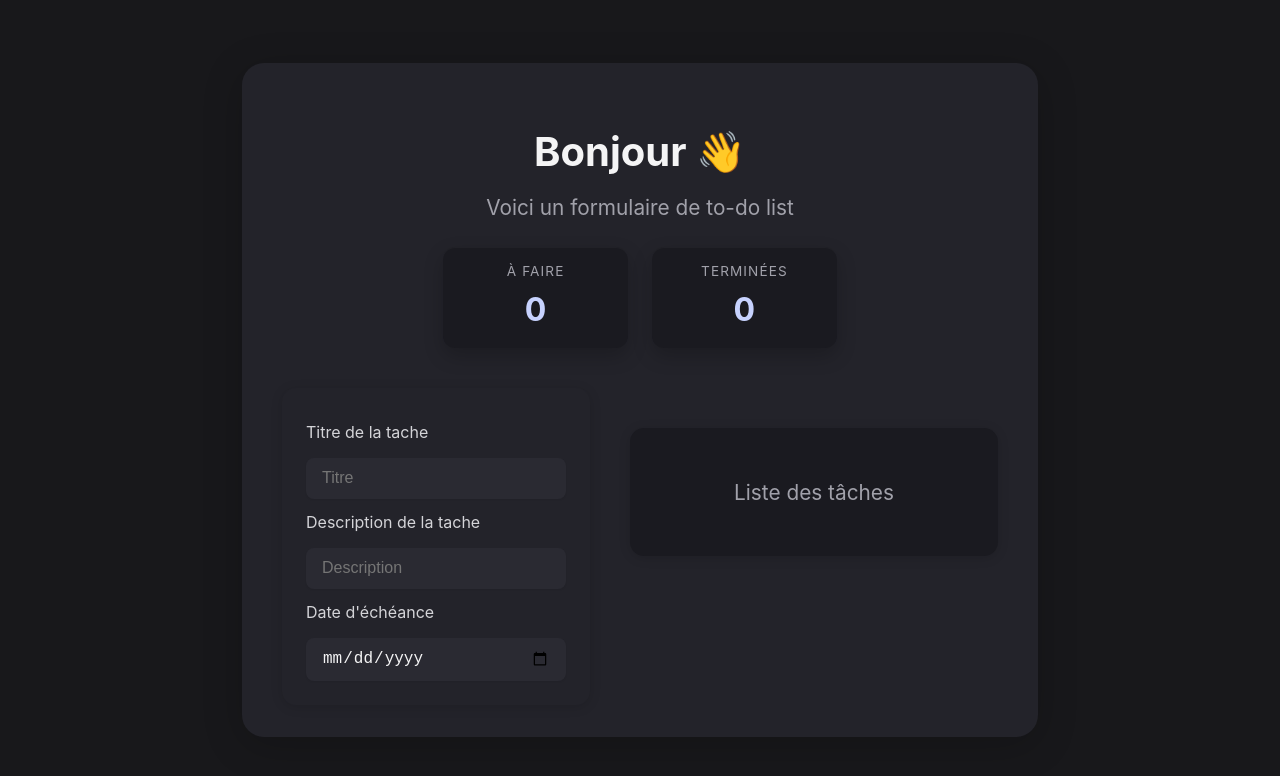
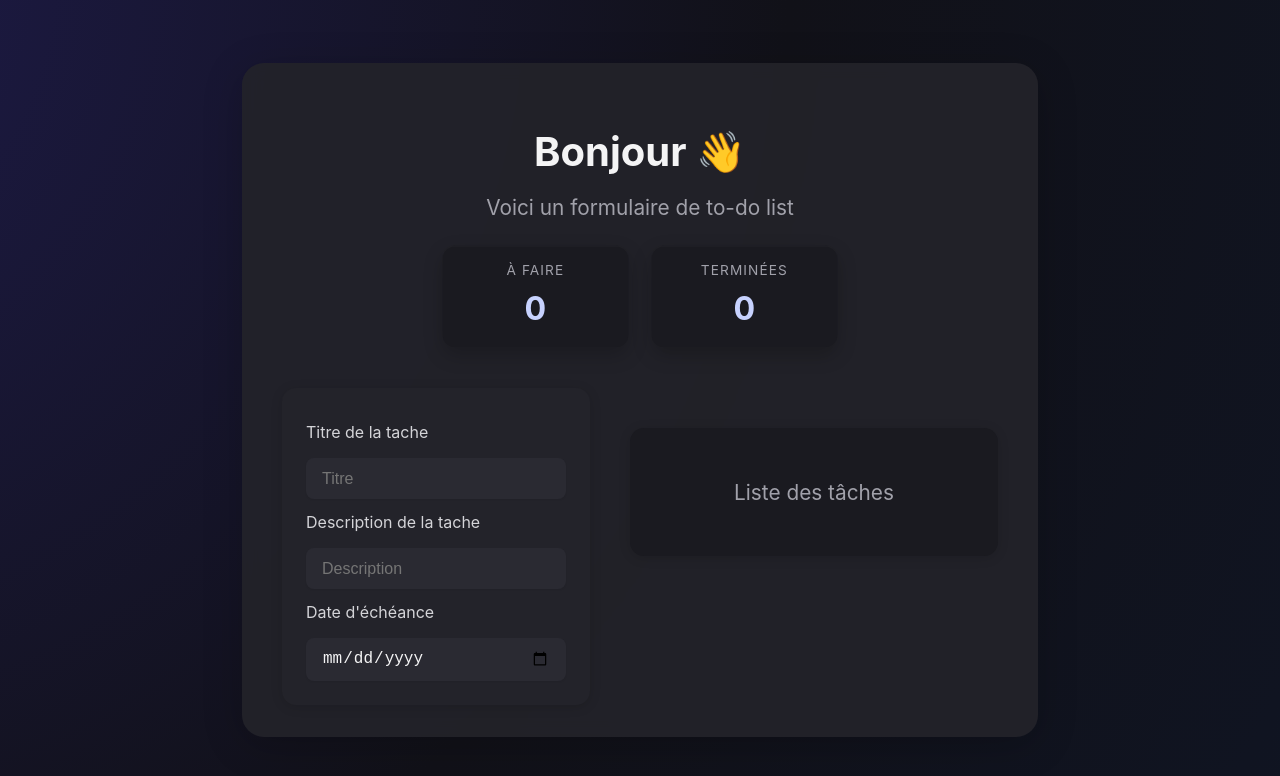
Before and after one commit to mlft9/projet-framework-js, a React app: page / in a window 1280 px wide. Shown: the top 776 px of the page. Built offline with nearby package versions, Linux system fonts and the light colour scheme; the HTML template or start-up script is replaced by a standard one.

Commit message:
Ajout d'animations dynamiques

```diff
--- a/src/App.css
+++ b/src/App.css
@@ -5,6 +5,20 @@
   align-items: flex-start;
   justify-content: center;
   margin-top: 2.5rem;
+}
+
+.bloc-animable {
+  opacity: 0;
+  transform: translateY(30px) scale(0.98);
+  animation: glissementApparition 0.8s ease forwards;
+}
+
+.form-col.bloc-animable {
+  animation-delay: 0.1s;
+}
+
+.taches-list.bloc-animable {
+  animation-delay: 0.2s;
 }
 
 .form-col {
@@ -42,7 +56,9 @@
 }
 
 body {
-  background: #18181b;
+  background: radial-gradient(circle at 10% 20%, #1e1b4b 0%, #111118 45%, #0f172a 100%);
+  background-size: 180% 180%;
+  animation: mouvementFond 22s ease-in-out infinite alternate;
   color: #f4f4f5;
   font-family: 'Inter', 'Segoe UI', Arial, sans-serif;
   margin: 0;
@@ -55,10 +71,11 @@ body {
   margin: 40px auto;
   padding: 2.5rem 2.5rem 2rem 2.5rem;
   text-align: center;
-  background: #23232a;
+  background: rgba(35, 35, 42, 0.92);
   border-radius: 22px;
   box-shadow: 0 8px 40px 0 #00000033;
   transition: max-width 0.3s, padding 0.3s;
+  backdrop-filter: blur(8px);
 }
 
 h1 {
@@ -81,6 +98,7 @@ h2 {
   gap: 1.5rem;
   flex-wrap: wrap;
   margin: 1.5rem 0 0.5rem 0;
+  position: relative;
 }
 
 .carte-resume {
@@ -92,6 +110,21 @@ h2 {
   flex-direction: column;
   gap: 0.25rem;
   box-shadow: inset 0 1px 0 #ffffff08, 0 8px 20px #00000033;
+  position: relative;
+  overflow: hidden;
+}
+
+.carte-animable {
+  animation: flottementCarte 6.5s ease-in-out infinite alternate;
+}
+
+.carte-animable::after {
+  content: "";
+  position: absolute;
+  inset: -120% 40% 40% -120%;
+  background: linear-gradient(120deg, transparent 0%, #6366f133 40%, transparent 80%);
+  animation: balayageLumineux 8s linear infinite;
+  pointer-events: none;
 }
 
 .resume-titre {
@@ -105,6 +138,14 @@ h2 {
   font-size: 2rem;
   font-weight: 700;
   color: #c7d2fe;
+  display: inline-flex;
+  align-items: center;
+  justify-content: center;
+  min-width: 2.6ch;
+}
+
+.resume-valeur.compteur-anime {
+  animation: rebondCompteur 0.55s ease;
 }
 
 form {
@@ -174,9 +215,23 @@ ul {
   padding: 1.2rem 1rem 1rem 1rem;
   text-align: left;
   transition: box-shadow 0.2s;
+  position: relative;
 }
 .tache-item:hover {
   box-shadow: 0 4px 16px #6366f144;
+}
+
+.tache-item::before {
+  content: "";
+  position: absolute;
+  inset: 0;
+  border-radius: inherit;
+  border: 1px solid transparent;
+  transition: border-color 0.3s ease;
+}
+
+.tache-item:hover::before {
+  border-color: #4f46e588;
 }
 
 .tache-en-tete {
@@ -336,6 +391,10 @@ button:disabled {
   animation: disparitionTache 0.35s ease forwards;
 }
 
+.tache-ajout {
+  animation: apparitionTache 0.45s cubic-bezier(0.22, 1, 0.36, 1);
+}
+
 @keyframes disparitionTache {
   0% {
     opacity: 1;
@@ -347,6 +406,20 @@ button:disabled {
   100% {
     opacity: 0;
     transform: translateY(12px) scale(0.95);
+  }
+}
+
+@keyframes apparitionTache {
+  0% {
+    opacity: 0;
+    transform: translateY(16px) scale(0.96);
+  }
+  60% {
+    transform: translateY(-6px) scale(1.02);
+  }
+  100% {
+    opacity: 1;
+    transform: translateY(0) scale(1);
   }
 }
 
@@ -393,6 +466,74 @@ button:disabled {
   justify-content: flex-end;
   flex-wrap: wrap;
 }
+
+@keyframes glissementApparition {
+  0% {
+    opacity: 0;
+    transform: translateY(40px) scale(0.95);
+  }
+  100% {
+    opacity: 1;
+    transform: translateY(0) scale(1);
+  }
+}
+
+@keyframes rebondCompteur {
+  0% {
+    transform: translateY(0) scale(1);
+  }
+  35% {
+    transform: translateY(-6px) scale(1.08);
+  }
+  65% {
+    transform: translateY(3px) scale(0.96);
+  }
+  100% {
+    transform: translateY(0) scale(1);
+  }
+}
+
+@keyframes flottementCarte {
+  0% {
+    transform: translateY(0px) scale(1);
+  }
+  50% {
+    transform: translateY(-6px) scale(1.02);
+  }
+  100% {
+    transform: translateY(0px) scale(1);
+  }
+}
+
+@keyframes balayageLumineux {
+  0% {
+    transform: translateX(-40%) rotate(15deg);
+    opacity: 0;
+  }
+  10% {
+    opacity: 1;
+  }
+  45% {
+    transform: translateX(120%) rotate(15deg);
+    opacity: 0;
+  }
+  100% {
+    transform: translateX(120%) rotate(15deg);
+    opacity: 0;
+  }
+}
+
+@keyframes mouvementFond {
+  0% {
+    background-position: 0% 50%;
+  }
+  50% {
+    background-position: 100% 50%;
+  }
+  100% {
+    background-position: 0% 50%;
+  }
+}
 @media (max-width: 700px) {
   #root {
     max-width: 98vw;
--- a/src/App.tsx
+++ b/src/App.tsx
@@ -45,6 +45,11 @@ function App() {
   const [titreEdition, setTitreEdition] = useState("");
   const [descriptionEdition, setDescriptionEdition] = useState("");
   const [dateEcheanceEdition, setDateEcheanceEdition] = useState("");
+  const [derniereTacheAjoutee, setDerniereTacheAjoutee] = useState<string | null>(
+    null
+  );
+  const [animeCompteurAFaire, setAnimeCompteurAFaire] = useState(false);
+  const [animeCompteurTerminees, setAnimeCompteurTerminees] = useState(false);
 
   useEffect(() => {
     if (typeof window === "undefined") {
@@ -67,6 +72,7 @@ function App() {
     setTitre("");
     setDescription("");
     setDateEcheance("");
+    setDerniereTacheAjoutee(nouvelleTache.id);
   }
 
   function basculerEtatTache(id: string) {
@@ -100,7 +106,10 @@ function App() {
     setTacheASupprimer(null);
   }
 
-  function gererFinSuppression(id: string) {
+  function gererFinSuppression(id: string, animationName?: string) {
+    if (animationName && animationName !== "disparitionTache") {
+      return;
+    }
     setEnSuppression((ids) => {
       if (!ids.includes(id)) {
         return ids;
@@ -146,22 +155,59 @@ function App() {
   const nombreTerminees = liste.filter((tache) => tache.terminee).length;
   const nombreAFaire = liste.length - nombreTerminees;
 
+  useEffect(() => {
+    if (!derniereTacheAjoutee) {
+      return;
+    }
+    const timer = window.setTimeout(() => {
+      setDerniereTacheAjoutee(null);
+    }, 700);
+    return () => window.clearTimeout(timer);
+  }, [derniereTacheAjoutee]);
+
+  useEffect(() => {
+    setAnimeCompteurAFaire(true);
+    const timer = window.setTimeout(() => setAnimeCompteurAFaire(false), 600);
+    return () => window.clearTimeout(timer);
+  }, [nombreAFaire]);
+
+  useEffect(() => {
+    setAnimeCompteurTerminees(true);
+    const timer = window.setTimeout(
+      () => setAnimeCompteurTerminees(false),
+      600
+    );
+    return () => window.clearTimeout(timer);
+  }, [nombreTerminees]);
+
   return (
     <div>
       <h1>Bonjour 👋</h1>
       <h2>Voici un formulaire de to-do list</h2>
       <div className="resume-taches">
-        <div className="carte-resume">
+        <div className="carte-resume carte-animable">
           <span className="resume-titre">À faire</span>
-          <span className="resume-valeur">{nombreAFaire}</span>
+          <span
+            className={`resume-valeur ${
+              animeCompteurAFaire ? "compteur-anime" : ""
+            }`}
+          >
+            {nombreAFaire}
+          </span>
         </div>
-        <div className="carte-resume">
+        <div className="carte-resume carte-animable">
           <span className="resume-titre">Terminées</span>
-          <span className="resume-valeur">{nombreTerminees}</span>
+          <span
+            className={`resume-valeur ${
+              animeCompteurTerminees ? "compteur-anime" : ""
+            }`}
+          >
+            {nombreTerminees}
+          </span>
         </div>
       </div>
       <div className="main-layout">
-        <div className="form-col">
+        <div className="form-col bloc-animable">
           <form action="#">
             <p>Titre de la tache</p>
             <input
@@ -189,16 +235,20 @@ function App() {
             )}
           </form>
         </div>
-        <div className="taches-list">
+        <div className="taches-list bloc-animable">
           <h2>Liste des tâches</h2>
           <ul>
             {liste.map((tache) => (
               <li
                 className={`tache-item ${
                   tache.terminee ? "tache-terminee" : ""
-                } ${enSuppression.includes(tache.id) ? "tache-suppression" : ""}`}
+                } ${
+                  enSuppression.includes(tache.id) ? "tache-suppression" : ""
+                } ${derniereTacheAjoutee === tache.id ? "tache-ajout" : ""}`}
                 key={tache.id}
-                onAnimationEnd={() => gererFinSuppression(tache.id)}
+                onAnimationEnd={(event) =>
+                  gererFinSuppression(tache.id, event.animationName)
+                }
               >
                 {idEnEdition === tache.id ? (
                   <div className="edition-tache">
```
